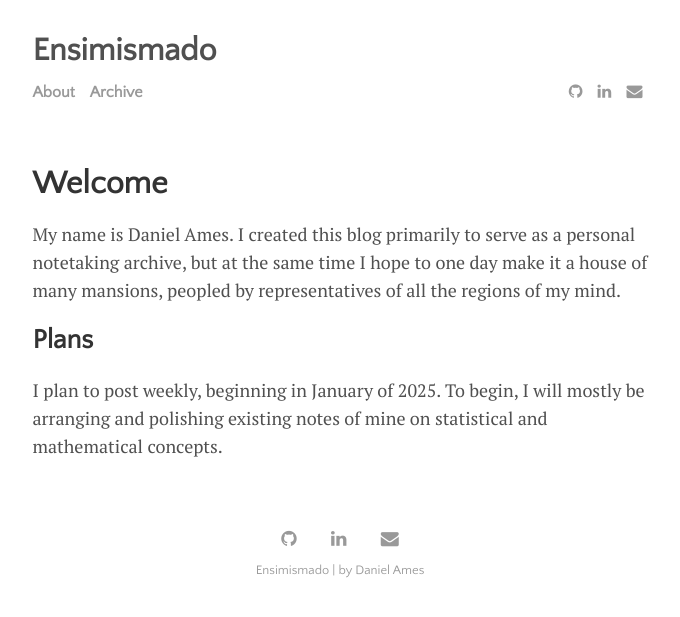
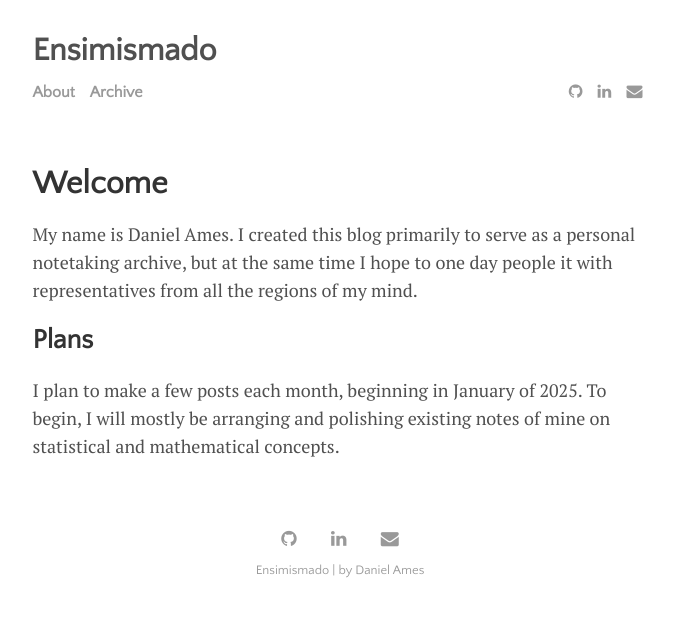
Before and after one commit to DanielAmes/DanielAmes.github.io, a Jekyll site: the page built from menu/about.md, in a window 1280 px wide. Shown: the top 617 px of the page, without its empty margins (300-980 px from the left). Built offline with Jekyll 4.4.1, drawn with Linux system fonts in a browser that asks for light colours.

Commit message:
Changed Plans

```diff
--- a/menu/about.md
+++ b/menu/about.md
@@ -4,8 +4,8 @@ title: Welcome
 permalink: /about
 ---
 
-My name is Daniel Ames. I created this blog primarily to serve as a personal notetaking archive, but at the same time I hope to one day make it a house of many mansions, peopled by representatives of all the regions of my mind.
+My name is Daniel Ames. I created this blog primarily to serve as a personal notetaking archive, but at the same time I hope to one day people it with representatives from all the regions of my mind.
 
 ## Plans
 
-I plan to post weekly, beginning in January of 2025. To begin, I will mostly be arranging and polishing existing notes of mine on statistical and mathematical concepts.
+I plan to make a few posts each month, beginning in January of 2025. To begin, I will mostly be arranging and polishing existing notes of mine on statistical and mathematical concepts.
```
Also changed, not shown: 1 other file.
